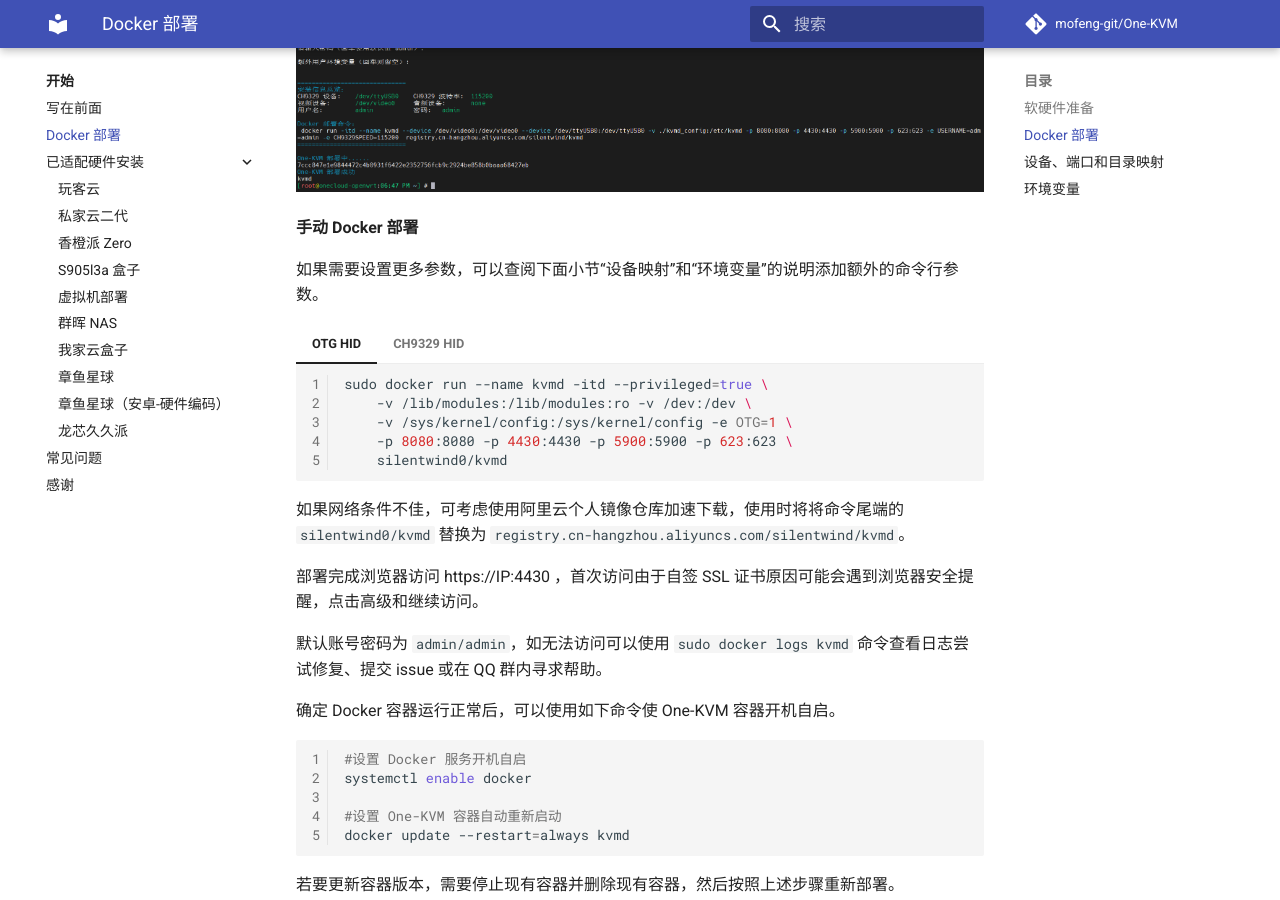
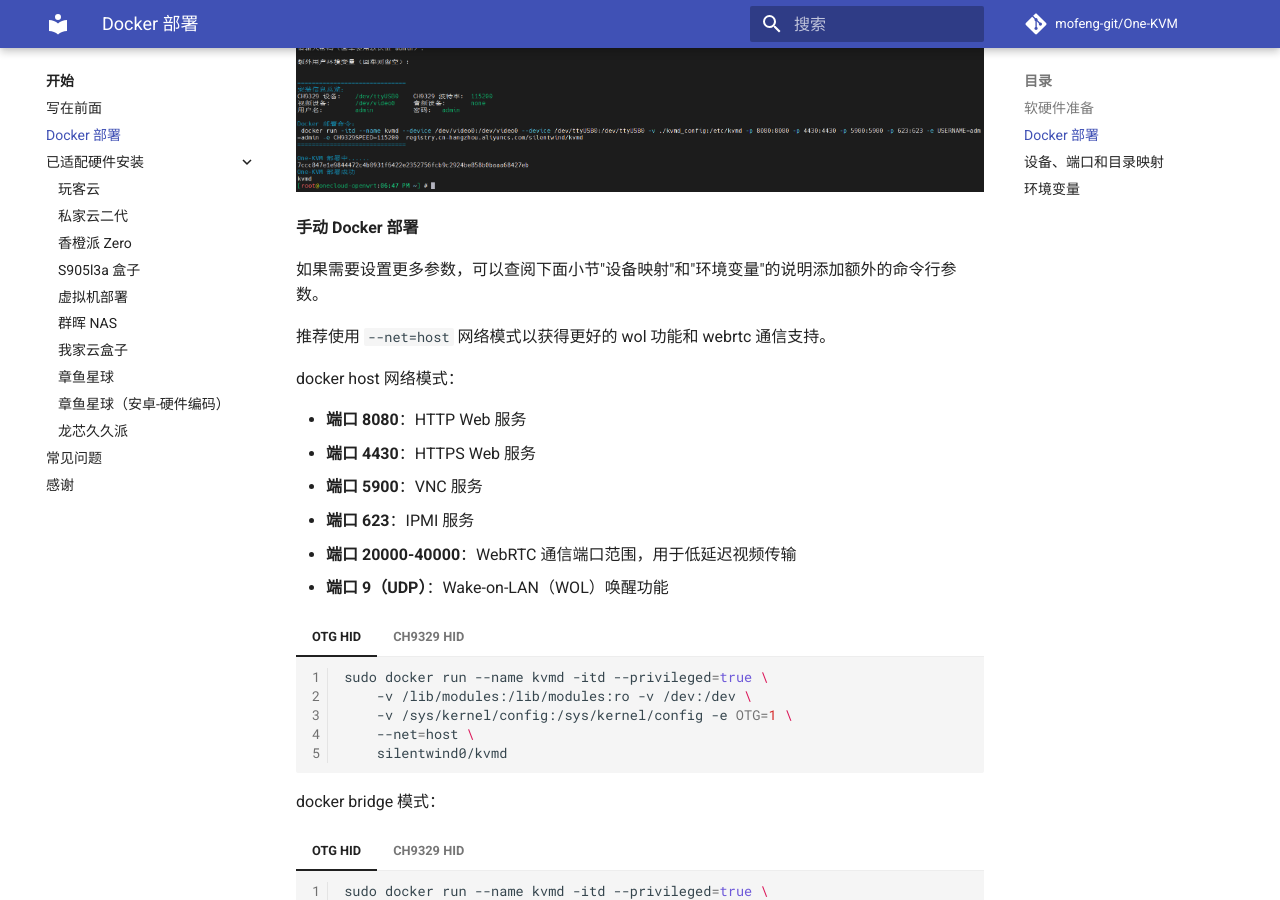
Before and after one commit to mofeng-git/One-KVM_WEB, an MkDocs documentation site: the page built from docs/start_install/docker_install.md, in a window 1280 px wide and 900 px high, scrolled down 1393 px. Built offline with MkDocs 1.6.1 and Material for MkDocs 9.7.7, drawn with Linux system fonts in a browser that asks for light colours; comment, search, counter and statistics services are not loaded; some of the changed text lies outside the part shown.

Commit message:
更新 Docker 部署文档，增加网络模式选择和设备稳定性改进
- 新增 Docker host 和 bridge 网络模式对比说明
- Docker host 模式：推荐用于获得更好的 WOL 和 WebRTC 支持
- Docker bridge 模式：传统端口映射方式，适用于网络隔离需求
- 详细说明各端口用途：HTTP/HTTPS、VNC、IPMI、WebRTC(20000-40000)、WOL(UDP 9)
- 增加硬件编码设备映射说明(/dev/dri)
- 更新 CH9329 设备稳定性改进信息，解决重启后需重新插拔问题
- 优化串口波特率配置建议(115200)
- 修复 bridge 模式命令格式问题

````diff
--- a/docs/start_install/docker_install.md
+++ b/docs/start_install/docker_install.md
@@ -44,14 +44,25 @@ curl -sSL https://one-kvm.mofeng.run/quick_start.sh -o quick_start.sh && bash qu
 
 **手动 Docker 部署**
 
-如果需要设置更多参数，可以查阅下面小节“设备映射”和“环境变量”的说明添加额外的命令行参数。
+如果需要设置更多参数，可以查阅下面小节"设备映射"和"环境变量"的说明添加额外的命令行参数。
+
+推荐使用 `--net=host` 网络模式以获得更好的 wol 功能和 webrtc 通信支持。
+
+docker host 网络模式：
+
+- **端口 8080**：HTTP Web 服务
+- **端口 4430**：HTTPS Web 服务
+- **端口 5900**：VNC 服务
+- **端口 623**：IPMI 服务
+- **端口 20000-40000**：WebRTC 通信端口范围，用于低延迟视频传输
+- **端口 9（UDP）**：Wake-on-LAN（WOL）唤醒功能
 
 === "OTG HID"
     ``` bash
     sudo docker run --name kvmd -itd --privileged=true \
         -v /lib/modules:/lib/modules:ro -v /dev:/dev \
         -v /sys/kernel/config:/sys/kernel/config -e OTG=1 \
-        -p 8080:8080 -p 4430:4430 -p 5900:5900 -p 623:623 \
+        --net=host \
         silentwind0/kvmd
     ```
 
@@ -60,8 +71,27 @@ curl -sSL https://one-kvm.mofeng.run/quick_start.sh -o quick_start.sh && bash qu
     sudo docker run --name kvmd -itd \
         --device /dev/video0:/dev/video0 \
         --device /dev/ttyUSB0:/dev/ttyUSB0 \
-        --device /dev/snd:/dev/snd \
-        -p 8080:8080 -p 4430:4430 -p 5900:5900 -p 623:623 \
+        --net=host \
+        silentwind0/kvmd
+    ```
+
+docker bridge 模式：
+
+=== "OTG HID"
+    ``` bash
+    sudo docker run --name kvmd -itd --privileged=true \
+        -v /lib/modules:/lib/modules:ro -v /dev:/dev \
+        -v /sys/kernel/config:/sys/kernel/config -e OTG=1 \
+         -p 8080:8080 -p 4430:4430 -p 5900:5900 -p 623:623 \
+        silentwind0/kvmd
+    ```
+
+=== "CH9329 HID"
+    ``` bash
+    sudo docker run --name kvmd -itd \
+        --device /dev/video0:/dev/video0 \
+        --device /dev/ttyUSB0:/dev/ttyUSB0 \
+        - -p 8080:8080 -p 4430:4430 -p 5900:5900 -p 623:623 \
         silentwind0/kvmd
     ```
 
@@ -100,6 +130,8 @@ docker pull silentwind0/kvmd
 **采集卡设备**：`--device /dev/video0:/dev/video0` 映射系统视频设备。若是 OTG 模式映射所有设备时，可能需要与 `-e VIDEONUM=0` 环境量配合使用。
 
 **音频输入设备**：`--device /dev/snd:/dev/snd` 映射系统声卡设备，需要与 `-e AUDIONUM=0` 环境变量配合使用。
+
+**显卡设备**：`--device /dev/dri:/dev/dri` 映射系统显卡设备，需要与 `-e HWENCODER=vaapi` 环境变量配合使用。
 
 **开放端口**：`-p 8080:8080 -p 4430:4430 -p 5900:5900 -p 623:623` 将容器的端口映射到主机。也可使用 `--net=host` 参数将容器与主机共享网络，暴露所有端口。
 
@@ -142,6 +174,11 @@ docker pull silentwind0/kvmd
 
 - `-e CH9329TIMEOUT=0.3` CH9239 HID 响应超时时间，超时后会刷新一条日志，默认为0.3秒。
 
+**硬件编码参数**
+
+`-e HWENCODER=vaapi` 作者 frok 修改了 ustreamer， 现在实验性支持通过 FFmpeg 库进行硬件加速 H.264 编码，可以显著提高编码性能并降低 CPU 使用率。目前已测试设备为 AMD VAAPI 设备，使用硬件编码功能还需要通过 `--device /dev/dri:/dev/dri` 设备目录。
+
+
 **其他功能控制**：
 
 - `-e NOSSL=1` 禁用 HTTPS，启用 HTTP，在 8080 端口提供 WEB 服务。
````
Also changed, not shown: docs/attached_device/ch9329_hid.md (+5 -4 lines).
